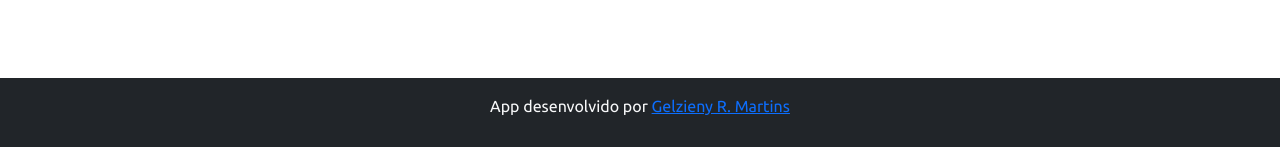
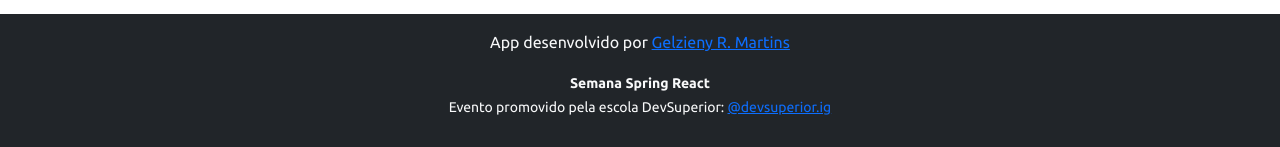
Before and after one commit to Gelzieny/projeto-sds3, a React (Create React App) app in the folder frontend/: page /dashboard in a window 1280 px wide. Shown: the part 650-797 px from the top of the page. Built offline with nearby package versions, Linux system fonts and the light colour scheme; no server answers.

Commit message:
Correção

```diff
--- a/frontend/src/components/Footer/index.tsx
+++ b/frontend/src/components/Footer/index.tsx
@@ -12,6 +12,20 @@
             Gelzieny R. Martins
           </a>
         </p>
+        <p className="text-light">
+          <small>
+            <strong>Semana Spring React</strong>
+            <br />
+            Evento promovido pela escola DevSuperior:{" "}
+            <a
+              href="https://instagram.com/devsuperior.ig"
+              target="_blank"
+              rel="noreferrer"
+            >
+              @devsuperior.ig
+            </a>
+          </small>
+        </p>
       </div>
     </footer>
   );
```
